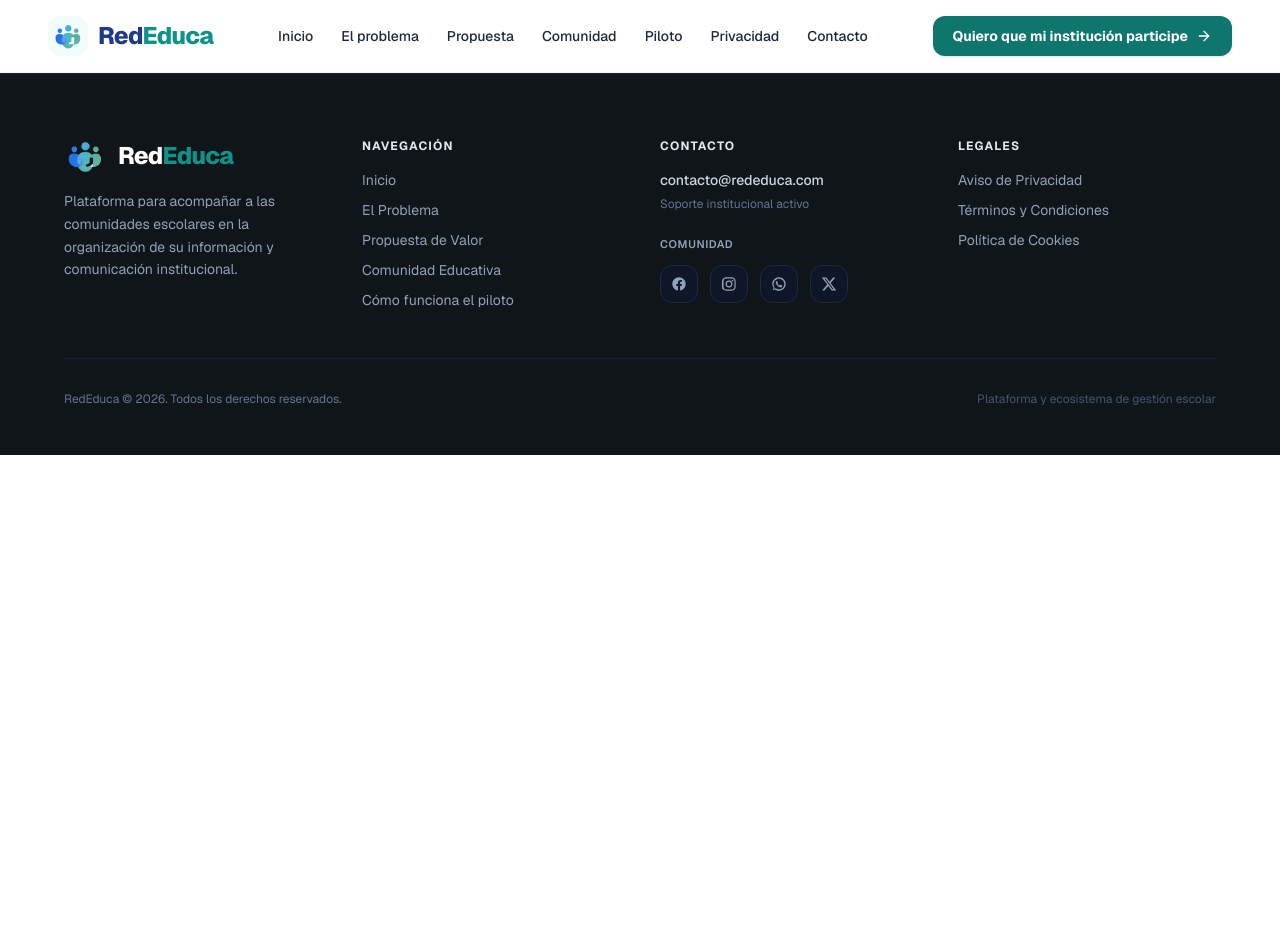
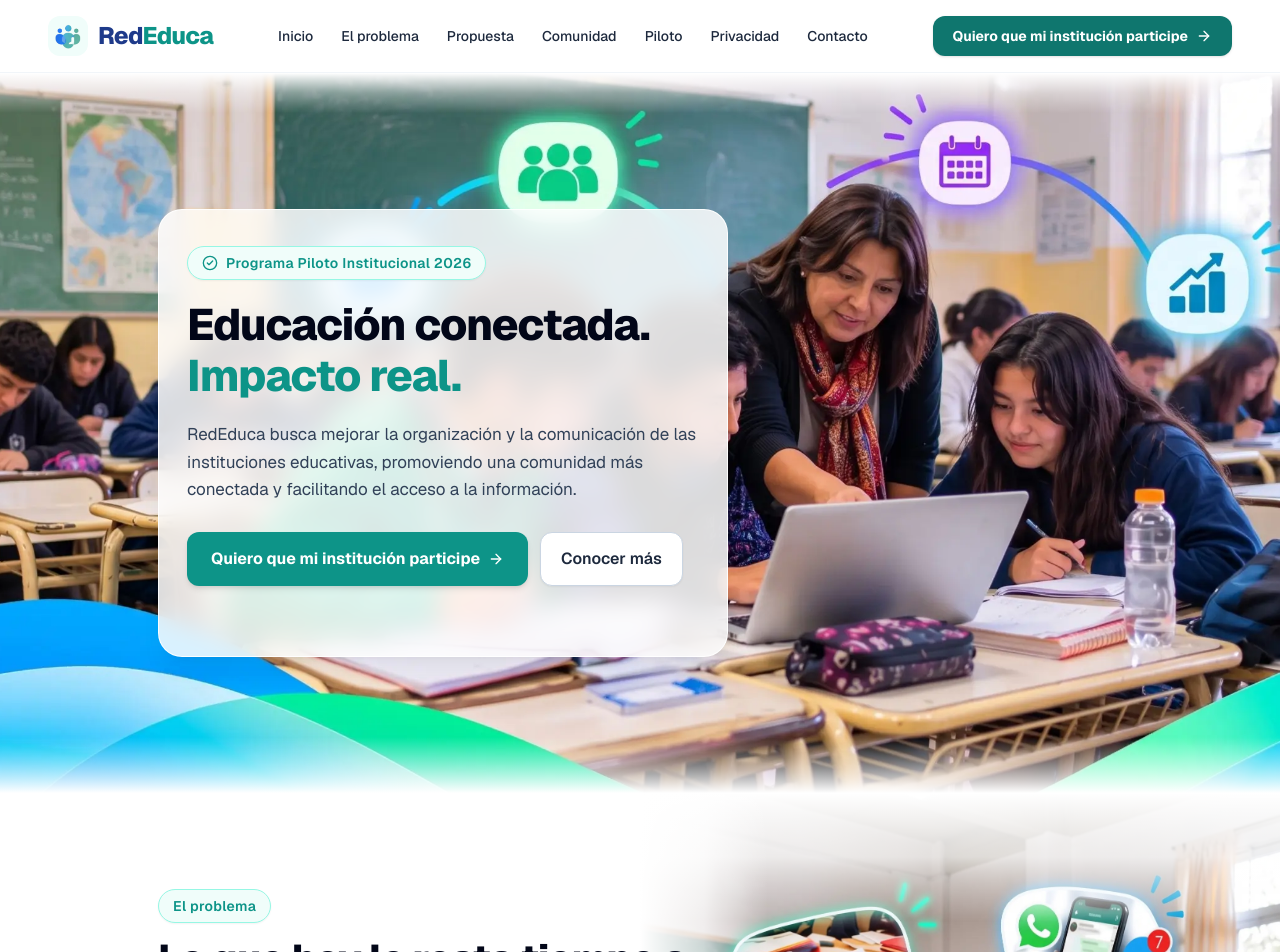
Before and after one commit to HernanJairo/impulso_rededuca_landing, a Next.js app: page / in a window 1280 px wide. Shown: the top 952 px of the page. Before the commit the page ends 800 px from the top, so only its background shows below. Built offline with nearby package versions, Linux system fonts and the light colour scheme.

Commit message:
feat(page): integrar HeroSection y ProblemSection en landing principal

```diff
--- a/app/page.tsx
+++ b/app/page.tsx
@@ -1,10 +1,14 @@
 import Navbar from '../components/navegacion/Navbar';
+import HeroSection from '../components/hero/HeroSection';
+import ProblemSection from '../components/problema/ProblemSection';
 import FooterLanding from '../components/navegacion/footerLanding';
 
 export default function Home() {
   return (
     <main className="min-h-screen bg-white w-full flex flex-col">
       <Navbar />
+      <HeroSection />
+      <ProblemSection />
       <FooterLanding />
     </main>
   );
```
